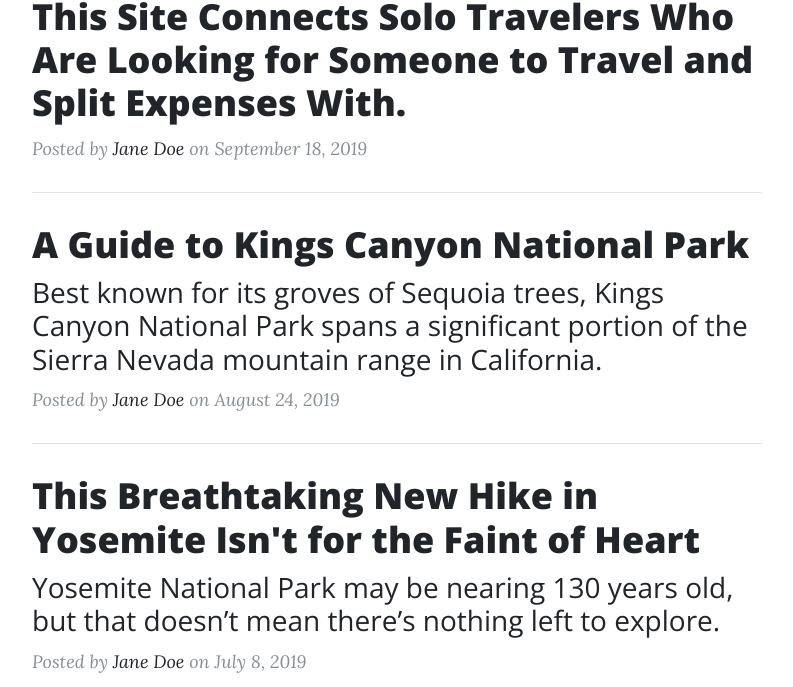
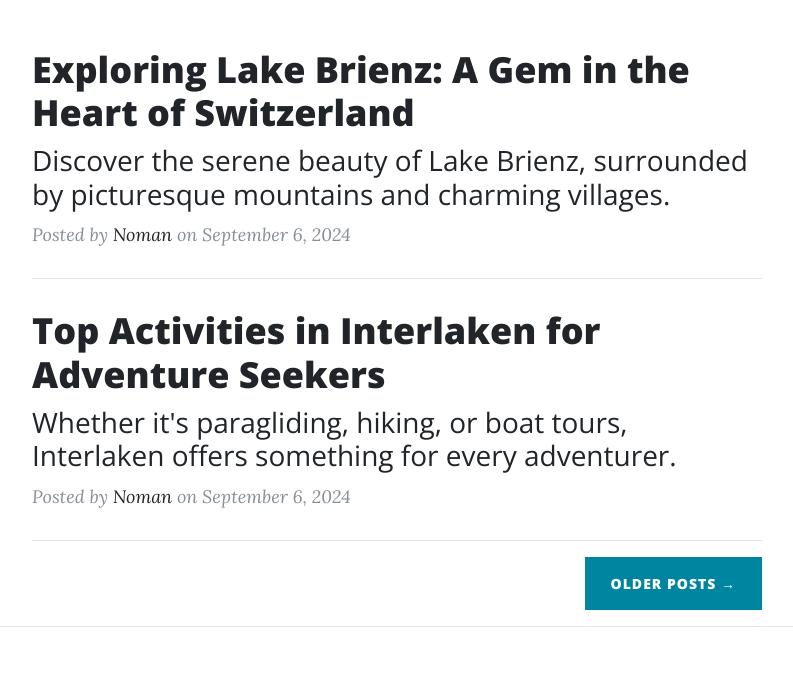
Before and after one commit to naumanshafi/Udacity-Project-Deploy-Static-Website-on-AWS, a plain HTML site: page index.html in a window 1280 px wide. Shown: the part 879-1566 px from the top of the page, without its empty margins (243-1036 px from the left). Drawn offline with nearby package versions, Linux system fonts and the light colour scheme; a script that the page names is missing.

Commit message:
Update HTML: Add new content for Switzerland itinerary featuring Lake Brienz and Interlaken.

```diff
--- a/index.html
+++ b/index.html
@@ -8,7 +8,7 @@
   <meta name="description" content="">
   <meta name="author" content="">
 
-  <title>Udacity’s School of Cloud Computing</title>
+  <title>Noman's Travel Blog - Switzerland Itinerary</title>
 
   <!-- Bootstrap core CSS -->
   <link href="vendor/bootstrap/css/bootstrap.min.css" rel="stylesheet">
@@ -28,7 +28,7 @@
   <!-- Navigation -->
   <nav class="navbar navbar-expand-lg navbar-light fixed-top" id="mainNav">
     <div class="container">
-      <a class="navbar-brand" href="index.html">Udacity’s School of Cloud Computing</a>
+      <a class="navbar-brand" href="index.html">Noman's Travel Blog</a>
       <button class="navbar-toggler navbar-toggler-right" type="button" data-toggle="collapse" data-target="#navbarResponsive" aria-controls="navbarResponsive" aria-expanded="false" aria-label="Toggle navigation">
         Menu
         <i class="fas fa-bars"></i>
@@ -53,14 +53,14 @@
   </nav>
 
   <!-- Page Header -->
-  <header class="masthead" style="background-image: url('img/van-336606_1280.jpg')">
+  <header class="masthead" style="background-image: url('img/Switzerland-Itinerary-Lake-Brienz-Interlaken.jpeg')">
     <div class="overlay"></div>
     <div class="container">
       <div class="row">
         <div class="col-lg-8 col-md-10 mx-auto">
           <div class="site-heading">
-            <h1>Travel Blog</h1>
-            <span class="subheading">Search destinations and book your hotel</span>
+            <h1>Switzerland Itinerary: Lake Brienz and Interlaken</h1>
+            <span class="subheading">Discover the breathtaking beauty of Switzerland's lakes and mountains</span>
           </div>
         </div>
       </div>
@@ -74,54 +74,29 @@
         <div class="post-preview">
           <a href="post.html">
             <h2 class="post-title">
-              The Most Popular Destinations for Solo Travelers
+              Exploring Lake Brienz: A Gem in the Heart of Switzerland
             </h2>
             <h3 class="post-subtitle">
-            Here are the spots where you're most likely to meet other people who are traveling alone.
+              Discover the serene beauty of Lake Brienz, surrounded by picturesque mountains and charming villages.
             </h3>
           </a>
           <p class="post-meta">Posted by
-            <a href="#">Jane Doe</a>
-            on September 24, 2019</p>
+            <a href="#">Noman</a>
+            on September 6, 2024</p>
         </div>
         <hr>
         <div class="post-preview">
           <a href="post.html">
             <h2 class="post-title">
-              This Site Connects Solo Travelers Who Are Looking for Someone to Travel and Split Expenses With.
-            </h2>
-          </a>
-          <p class="post-meta">Posted by
-            <a href="#">Jane Doe</a>
-            on September 18, 2019</p>
-        </div>
-        <hr>
-        <div class="post-preview">
-          <a href="post.html">
-            <h2 class="post-title">
-              A Guide to Kings Canyon National Park
+              Top Activities in Interlaken for Adventure Seekers
             </h2>
             <h3 class="post-subtitle">
-              Best known for its groves of Sequoia trees, Kings Canyon National Park spans a significant portion of the Sierra Nevada mountain range in California.
+              Whether it's paragliding, hiking, or boat tours, Interlaken offers something for every adventurer.
             </h3>
           </a>
           <p class="post-meta">Posted by
-            <a href="#">Jane Doe</a>
-            on August 24, 2019</p>
-        </div>
-        <hr>
-        <div class="post-preview">
-          <a href="post.html">
-            <h2 class="post-title">
-              This Breathtaking New Hike in Yosemite Isn't for the Faint of Heart
-            </h2>
-            <h3 class="post-subtitle">
-              Yosemite National Park may be nearing 130 years old, but that doesn’t mean there’s nothing left to explore.
-            </h3>
-          </a>
-          <p class="post-meta">Posted by
-            <a href="#">Jane Doe</a>
-            on July 8, 2019</p>
+            <a href="#">Noman</a>
+            on September 6, 2024</p>
         </div>
         <hr>
         <!-- Pager -->
@@ -165,7 +140,7 @@
               </a>
             </li>
           </ul>
-          <p class="copyright text-muted">Copyright &copy; www.mytrips.com</p>
+          <p class="copyright text-muted">Copyright &copy; www.noman.com 2024</p>
         </div>
       </div>
     </div>
```
Also changed, not shown: img/Switzerland-Itinerary-Lake-Brienz-Interlaken.jpeg (added), 1 other file.
